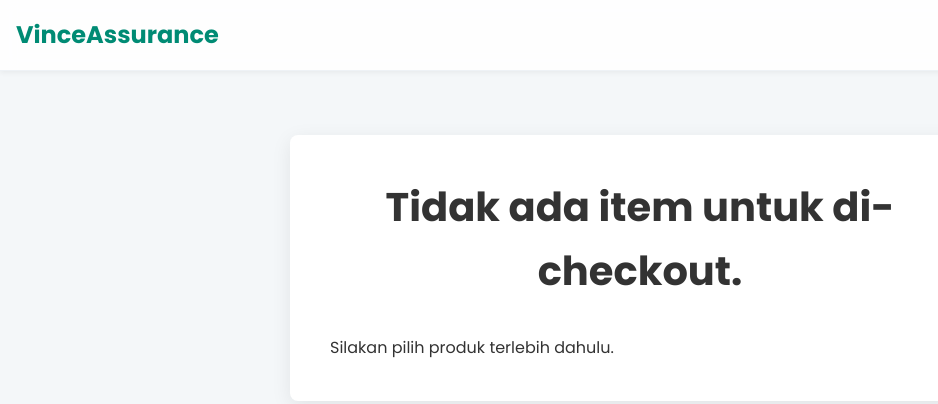
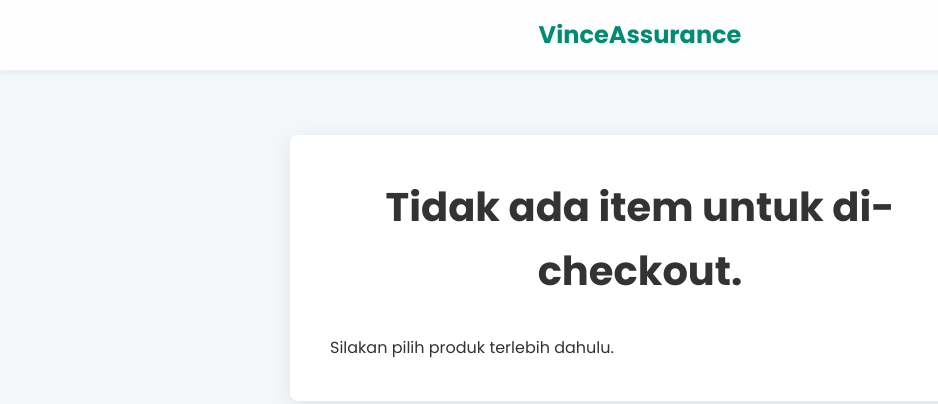
Before and after one commit to VinceDeGamont/Marketplace-Assurance-Website, a plain HTML site: page checkout.html in a window 1280 px wide. Shown: the whole page, without its empty margins (0-938 px from the left). Drawn offline with Linux system fonts and the light colour scheme.

Commit message:
Final commit

```diff
--- a/checkout.html
+++ b/checkout.html
@@ -11,7 +11,7 @@
 
     <header>
         <nav>
-            <a href="index.html" class="logo">VinceAssurance</a>
+            <a href="index.html" class="logo nav-logo-center">VinceAssurance</a>
         </nav>
     </header>
 
```
Also changed, not shown: histori.html (+1 -1 lines).
